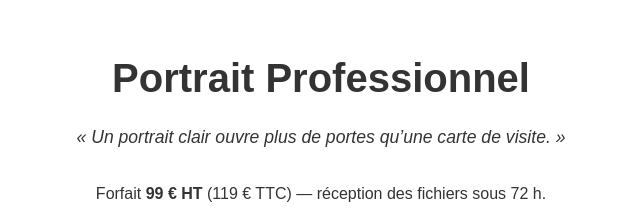
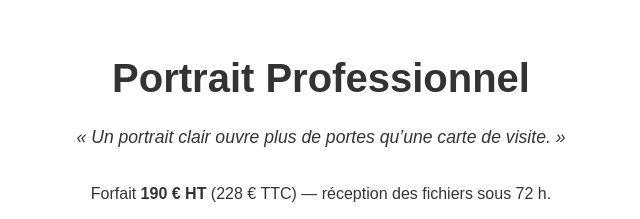
Before and after one commit to lightmaker-studio/portrait-pro, a plain HTML site: page index.html in a window 1280 px wide. Shown: the top 219 px of the page, 319-959 px from the left. Drawn offline with Linux system fonts and the light colour scheme.

Commit message:
Update index.html

```diff
--- a/index.html
+++ b/index.html
@@ -27,7 +27,7 @@
     <div class="hero">
       <h1>Portrait Professionnel</h1>
       <p class="maxime">« Un portrait clair ouvre plus de portes qu’une carte de visite. »</p>
-      <p>Forfait <strong>99 € HT</strong> (119 € TTC) — réception des fichiers sous 72 h.</p>
+      <p>Forfait <strong>190 € HT</strong> (228 € TTC) — réception des fichiers sous 72 h.</p>
       <a href="https://meet.brevo.com/jimmy-palaprat/seance-portrait-professionnel" class="btn" target="_blank" rel="noopener noreferrer">Réserver mon portrait</a>
     </div>
   </header>
```
